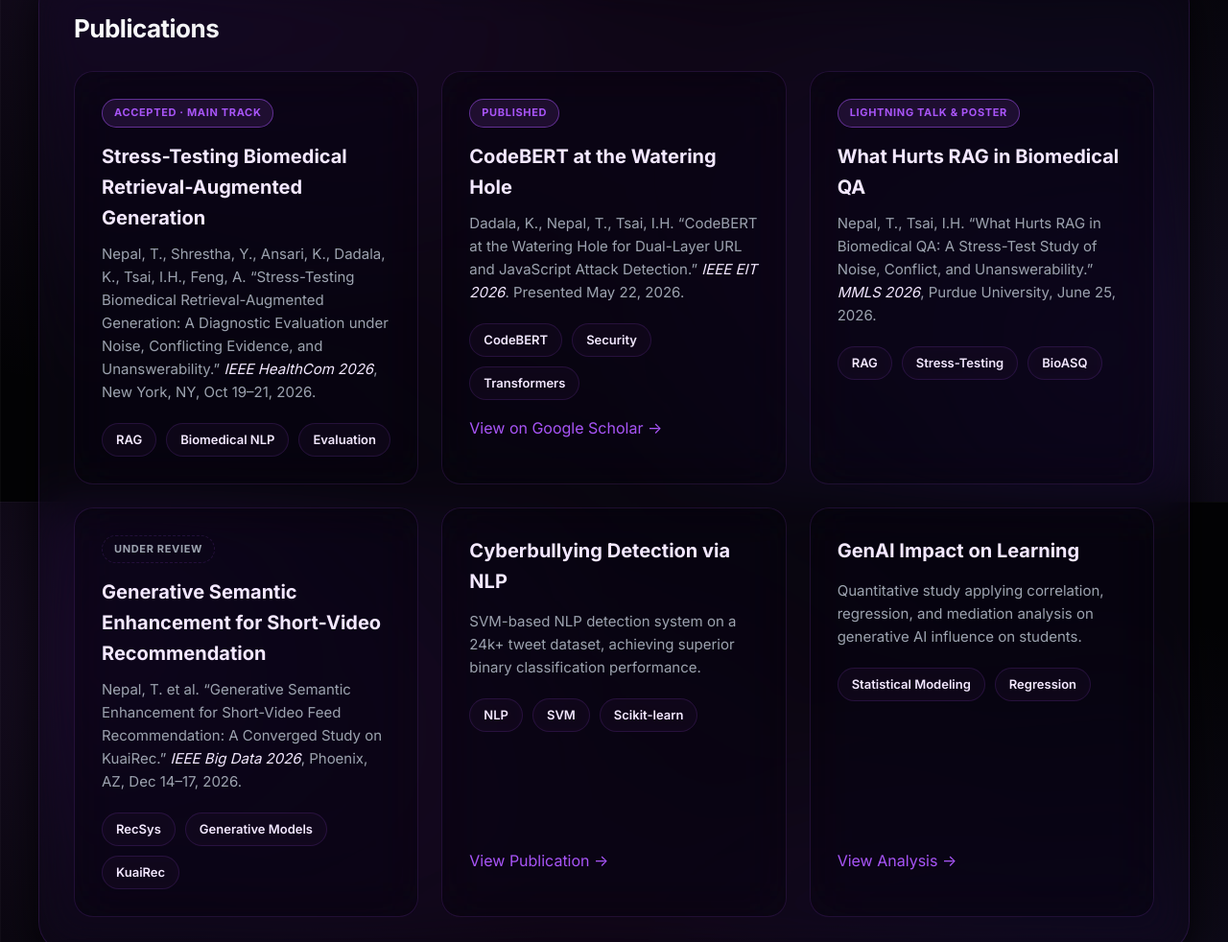
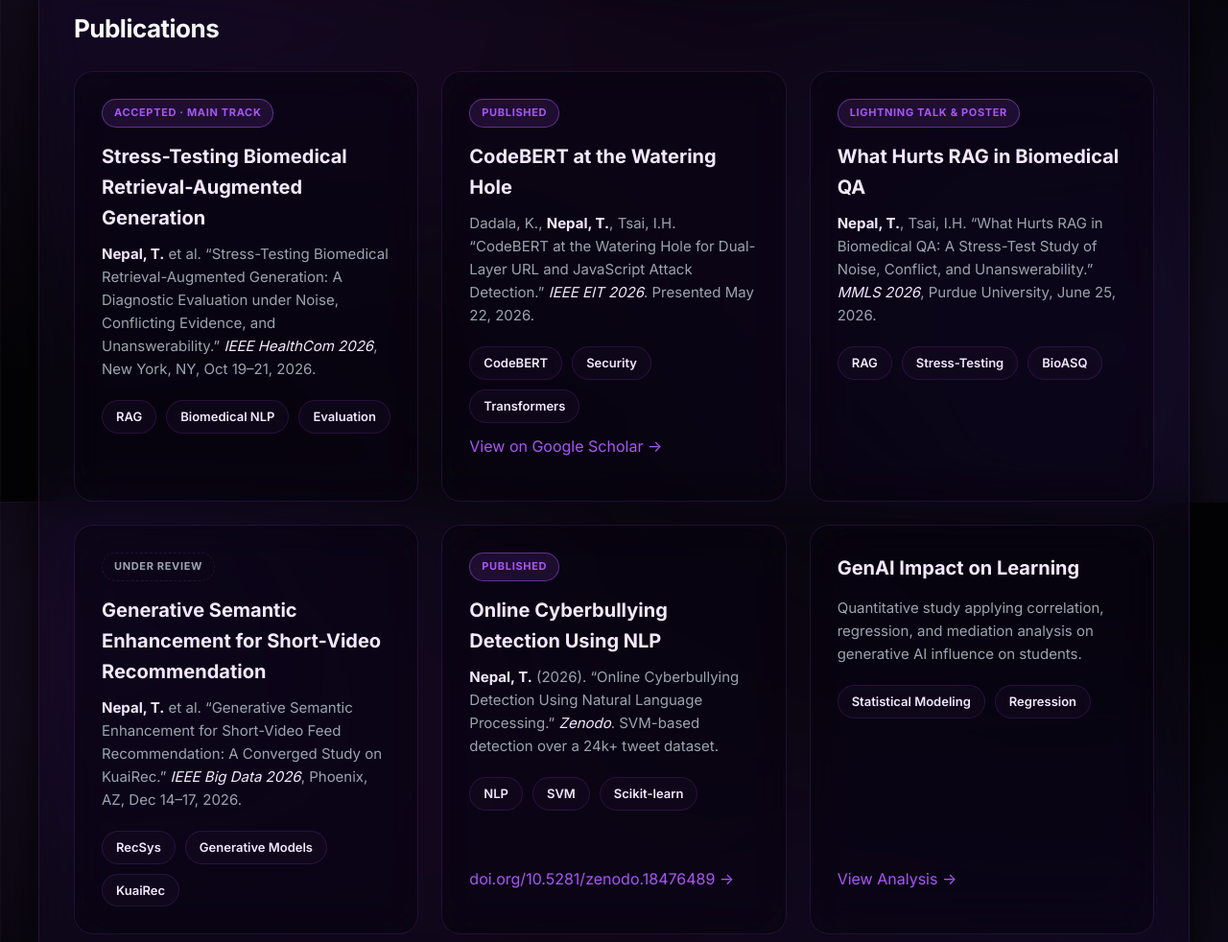
Before and after one commit to Tanushree28/tanushree_portfolio, a plain HTML site: page index.html in a window 1280 px wide. Shown: the part 1877-2859 px from the top of the page at 96% size. Drawn offline with nearby package versions, Linux system fonts and the light colour scheme; no server answers.

Commit message:
Updated publication

```diff
--- a/css/style.css
+++ b/css/style.css
@@ -642,6 +642,7 @@ footer { padding: 40px 0; color: var(--muted); text-align: center; font-size: 15
 .pub-card h3 { margin-bottom: 10px; }
 .pub-citation { font-size: 14px; line-height: 1.65; }
 .pub-citation em { color: var(--text); font-style: italic; }
+.pub-citation strong { color: var(--text); font-weight: 700; }
 
 /* Full gallery page: wider masonry than the homepage teaser */
 .photo-grid--page { columns: 4; column-gap: 18px; }
--- a/index.html
+++ b/index.html
@@ -12,7 +12,7 @@
   <link rel="preconnect" href="https://fonts.gstatic.com" crossorigin>
   <link href="https://fonts.googleapis.com/css2?family=Inter:wght@300;400;500;600;700&display=swap" rel="stylesheet">
 
-  <link rel="stylesheet" href="css/style.css?v=18" />
+  <link rel="stylesheet" href="css/style.css?v=19" />
 
   <!-- Add Chart.js for Interactive Skills Graph -->
   <script src="https://cdn.jsdelivr.net/npm/chart.js"></script>
@@ -135,33 +135,34 @@
         <article class="card nested-card pub-card">
           <span class="status-badge">Accepted · Main Track</span>
           <h3>Stress-Testing Biomedical Retrieval-Augmented Generation</h3>
-          <p class="muted pub-citation">Nepal, T., Shrestha, Y., Ansari, K., Dadala, K., Tsai, I.H., Feng, A. &ldquo;Stress-Testing Biomedical Retrieval-Augmented Generation: A Diagnostic Evaluation under Noise, Conflicting Evidence, and Unanswerability.&rdquo; <em>IEEE HealthCom 2026</em>, New York, NY, Oct 19–21, 2026.</p>
+          <p class="muted pub-citation"><strong>Nepal, T.</strong> et al. &ldquo;Stress-Testing Biomedical Retrieval-Augmented Generation: A Diagnostic Evaluation under Noise, Conflicting Evidence, and Unanswerability.&rdquo; <em>IEEE HealthCom 2026</em>, New York, NY, Oct 19–21, 2026.</p>
           <div class="tags"><span class="tag">RAG</span><span class="tag">Biomedical NLP</span><span class="tag">Evaluation</span></div>
         </article>
         <article class="card nested-card pub-card">
           <span class="status-badge">Published</span>
           <h3>CodeBERT at the Watering Hole</h3>
-          <p class="muted pub-citation">Dadala, K., Nepal, T., Tsai, I.H. &ldquo;CodeBERT at the Watering Hole for Dual-Layer URL and JavaScript Attack Detection.&rdquo; <em>IEEE EIT 2026</em>. Presented May 22, 2026.</p>
+          <p class="muted pub-citation">Dadala, K., <strong>Nepal, T.</strong>, Tsai, I.H. &ldquo;CodeBERT at the Watering Hole for Dual-Layer URL and JavaScript Attack Detection.&rdquo; <em>IEEE EIT 2026</em>. Presented May 22, 2026.</p>
           <div class="tags"><span class="tag">CodeBERT</span><span class="tag">Security</span><span class="tag">Transformers</span></div>
           <p style="margin-top:auto; padding-top: 12px;"><a href="https://scholar.google.com/citations?user=e39xk-AAAAAJ&amp;hl=en" target="_blank" rel="noopener">View on Google Scholar →</a></p>
         </article>
         <article class="card nested-card pub-card">
           <span class="status-badge">Lightning Talk &amp; Poster</span>
           <h3>What Hurts RAG in Biomedical QA</h3>
-          <p class="muted pub-citation">Nepal, T., Tsai, I.H. &ldquo;What Hurts RAG in Biomedical QA: A Stress-Test Study of Noise, Conflict, and Unanswerability.&rdquo; <em>MMLS 2026</em>, Purdue University, June 25, 2026.</p>
+          <p class="muted pub-citation"><strong>Nepal, T.</strong>, Tsai, I.H. &ldquo;What Hurts RAG in Biomedical QA: A Stress-Test Study of Noise, Conflict, and Unanswerability.&rdquo; <em>MMLS 2026</em>, Purdue University, June 25, 2026.</p>
           <div class="tags"><span class="tag">RAG</span><span class="tag">Stress-Testing</span><span class="tag">BioASQ</span></div>
         </article>
         <article class="card nested-card pub-card">
           <span class="status-badge review">Under Review</span>
           <h3>Generative Semantic Enhancement for Short-Video Recommendation</h3>
-          <p class="muted pub-citation">Nepal, T. et al. &ldquo;Generative Semantic Enhancement for Short-Video Feed Recommendation: A Converged Study on KuaiRec.&rdquo; <em>IEEE Big Data 2026</em>, Phoenix, AZ, Dec 14–17, 2026.</p>
+          <p class="muted pub-citation"><strong>Nepal, T.</strong> et al. &ldquo;Generative Semantic Enhancement for Short-Video Feed Recommendation: A Converged Study on KuaiRec.&rdquo; <em>IEEE Big Data 2026</em>, Phoenix, AZ, Dec 14–17, 2026.</p>
           <div class="tags"><span class="tag">RecSys</span><span class="tag">Generative Models</span><span class="tag">KuaiRec</span></div>
         </article>
-        <article class="card nested-card">
-          <h3>Cyberbullying Detection via NLP</h3>
-          <p class="muted">SVM-based NLP detection system on a 24k+ tweet dataset, achieving superior binary classification performance.</p>
+        <article class="card nested-card pub-card">
+          <span class="status-badge">Published</span>
+          <h3>Online Cyberbullying Detection Using NLP</h3>
+          <p class="muted pub-citation"><strong>Nepal, T.</strong> (2026). &ldquo;Online Cyberbullying Detection Using Natural Language Processing.&rdquo; <em>Zenodo</em>. SVM-based detection over a 24k+ tweet dataset.</p>
           <div class="tags"><span class="tag">NLP</span><span class="tag">SVM</span><span class="tag">Scikit-learn</span></div>
-          <p style="margin-top:auto; padding-top: 12px;"><a href="https://doi.org/10.5281/zenodo.18476489" target="_blank" rel="noopener">View Publication →</a></p>
+          <p style="margin-top:auto; padding-top: 12px;"><a href="https://doi.org/10.5281/zenodo.18476489" target="_blank" rel="noopener">doi.org/10.5281/zenodo.18476489 →</a></p>
         </article>
         <article class="card nested-card">
           <h3>GenAI Impact on Learning</h3>
--- a/sections/education.html
+++ b/sections/education.html
@@ -6,7 +6,7 @@
         <div class="timeline-header">
           <div>
             <h3>Master of Science in Data Science &amp; Artificial Intelligence</h3>
-            <p class="timeline-meta">University of Central Missouri, USA · GPA: 3.88 / 4.00</p>
+            <p class="timeline-meta">University of Central Missouri, USA · GPA: 3.87 / 4.00</p>
           </div>
           <span class="timeline-dates">Expected 12/2026</span>
         </div>
@@ -23,7 +23,7 @@
         <div class="timeline-header">
           <div>
             <h3>Master in Business Administration (MBA)</h3>
-            <p class="timeline-meta">Asia e University, Malaysia · GPA: 3.95 / 4.00</p>
+            <p class="timeline-meta">Asia e University, Malaysia · GPA: 3.65 / 4.00</p>
           </div>
           <span class="timeline-dates">08/2025</span>
         </div>
```
